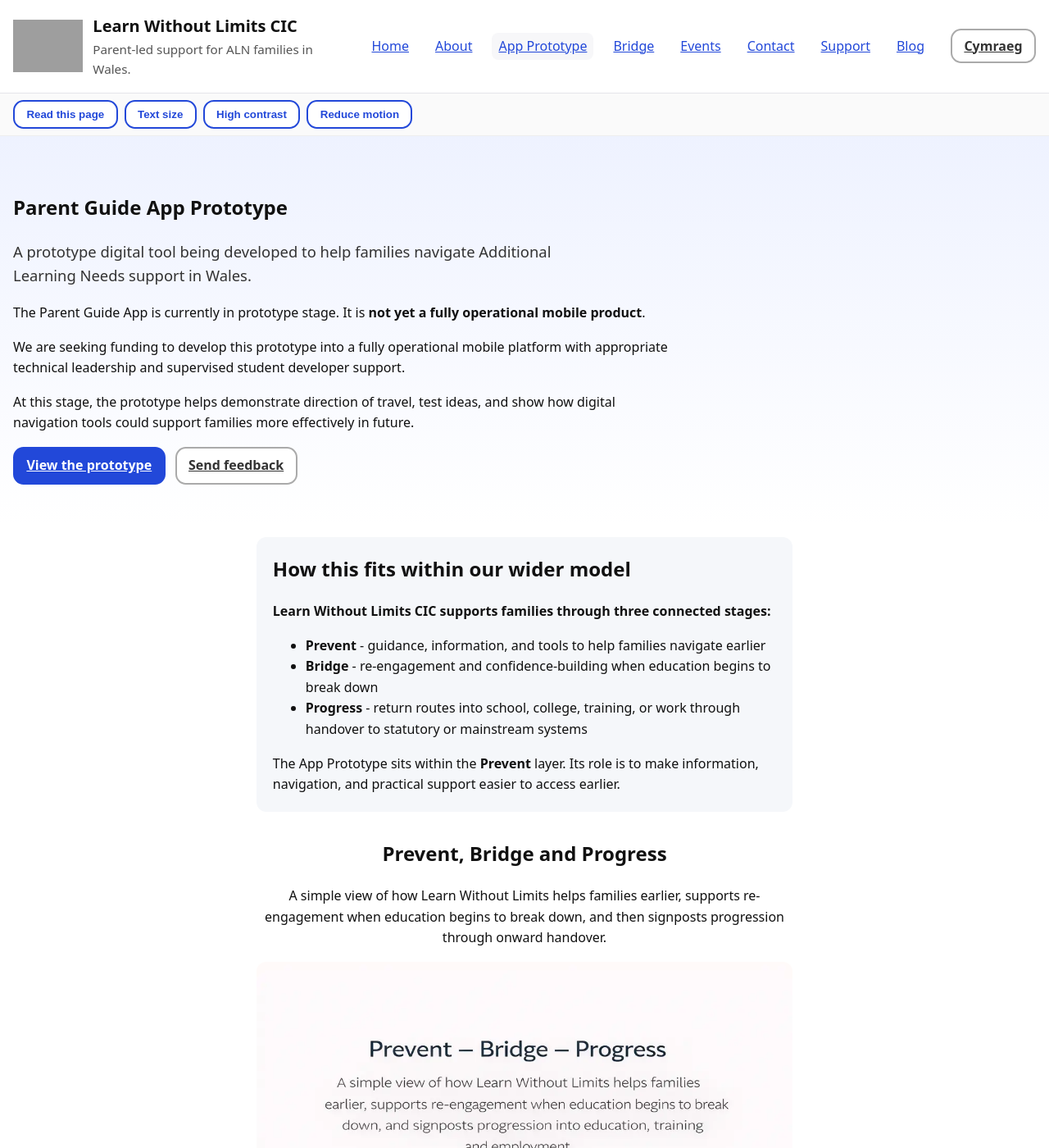
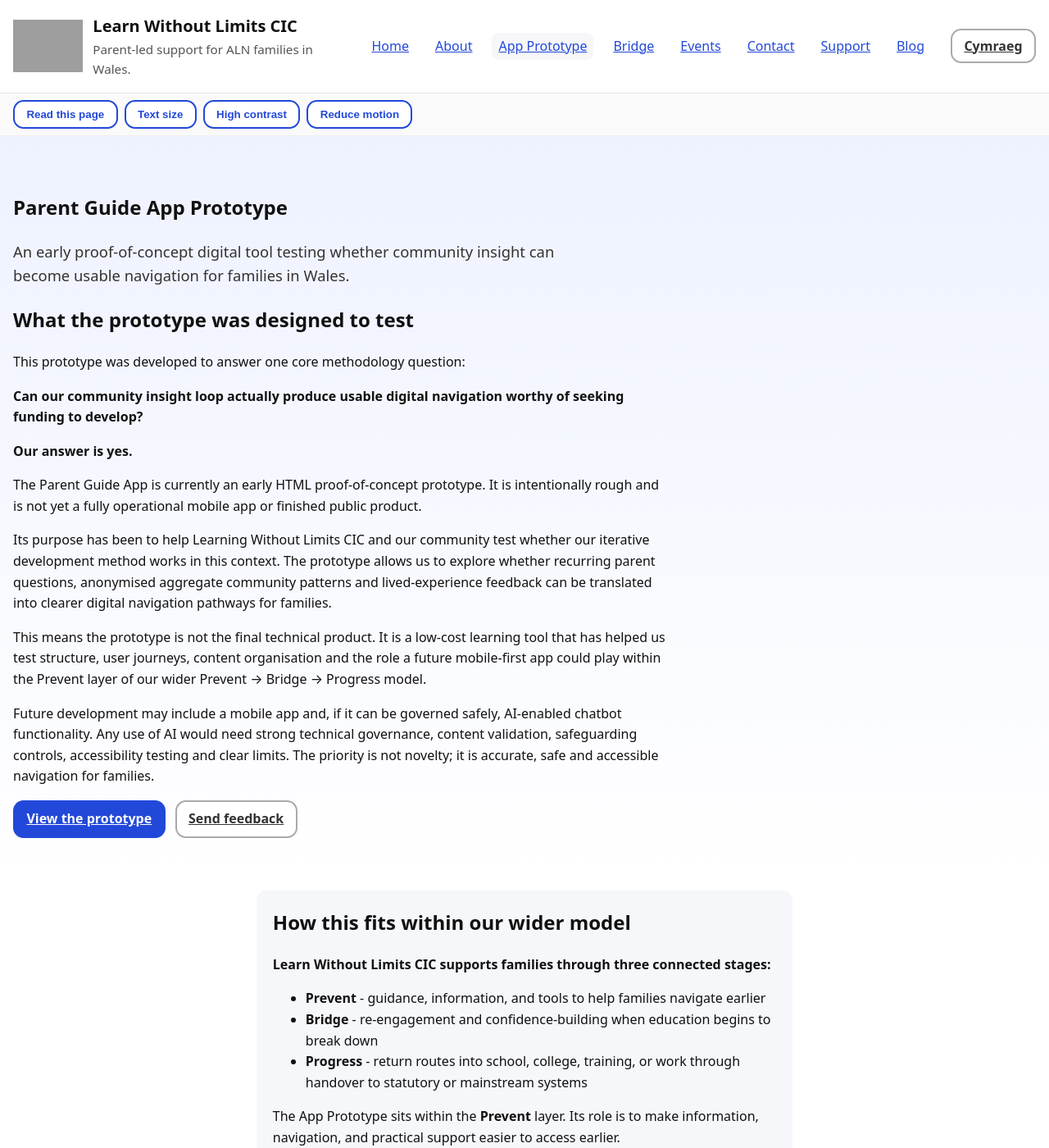
Before and after one commit to StephShobiye/learnwithoutlimitscic.github.io, a Jekyll site: the page app.en.html, which Jekyll copies as it is, in a window 1280 px wide and 1400 px high. Shown: the whole window at 82% size. Built offline with Jekyll 4.4.1, drawn with Linux system fonts in a browser that asks for light colours; grey boxes are pictures that could not be loaded.

Commit message:
Clarify app prototype methodology and funding rationale
Update app page to explain prototype testing methodology

```diff
--- a/app.en.html
+++ b/app.en.html
@@ -61,21 +61,31 @@
   <main id="main" tabindex="-1">
     <section class="hero">
       <h1>Parent Guide App Prototype</h1>
-      <p class="lead">A prototype digital tool being developed to help families navigate Additional Learning Needs support in Wales.</p>
+      <p class="lead">An early proof-of-concept digital tool testing whether community insight can become usable navigation for families in Wales.</p>
 
       <div style="max-width:800px;">
+  <h2>What the prototype was designed to test</h2>
+
+  <p>This prototype was developed to answer one core methodology question:</p>
+
+  <p><strong>Can our community insight loop actually produce usable digital navigation worthy of seeking funding to develop?</strong></p>
+
+  <p><strong>Our answer is yes.</strong></p>
+
   <p>
-          The Parent Guide App is currently in prototype stage. It is <strong>not yet a fully operational mobile product</strong>.
+    The Parent Guide App is currently an early HTML proof-of-concept prototype. It is intentionally rough and is not yet a fully operational mobile app or finished public product.
   </p>
 
   <p>
-          We are seeking funding to develop this prototype into a fully operational mobile platform with appropriate
-          technical leadership and supervised student developer support.
+    Its purpose has been to help Learning Without Limits CIC and our community test whether our iterative development method works in this context. The prototype allows us to explore whether recurring parent questions, anonymised aggregate community patterns and lived-experience feedback can be translated into clearer digital navigation pathways for families.
   </p>
 
   <p>
-          At this stage, the prototype helps demonstrate direction of travel, test ideas, and show how digital navigation
-          tools could support families more effectively in future.
+    This means the prototype is not the final technical product. It is a low-cost learning tool that has helped us test structure, user journeys, content organisation and the role a future mobile-first app could play within the Prevent layer of our wider Prevent → Bridge → Progress model.
+  </p>
+
+  <p>
+    Future development may include a mobile app and, if it can be governed safely, AI-enabled chatbot functionality. Any use of AI would need strong technical governance, content validation, safeguarding controls, accessibility testing and clear limits. The priority is not novelty; it is accurate, safe and accessible navigation for families.
   </p>
       </div>
 
```
Lines whose indentation alone changed are shown as unchanged.
